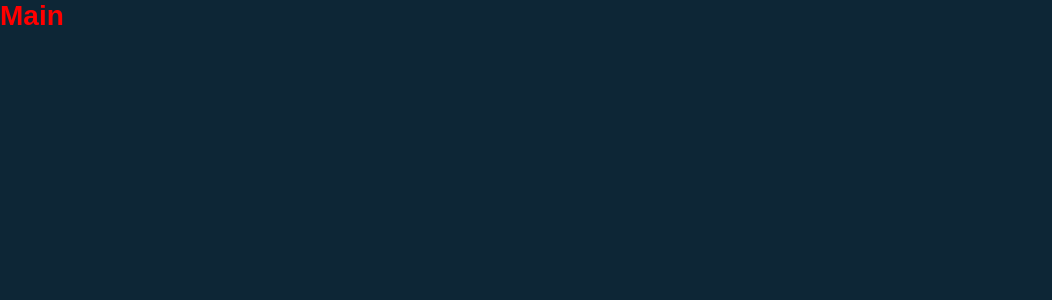
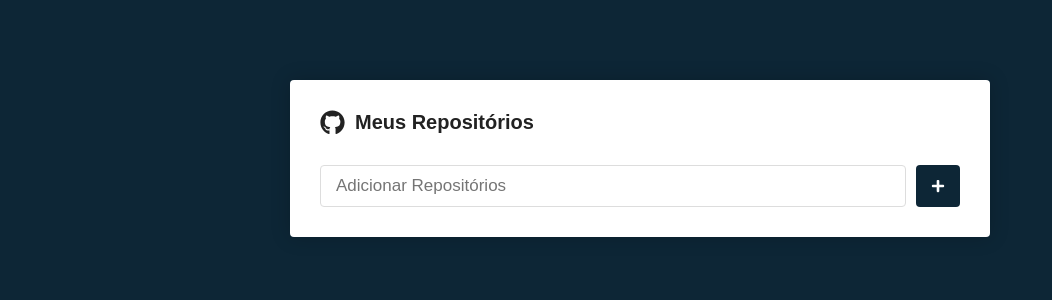
Before and after one commit to MarcosVinicius556/repos, a React (Vite) app: page / in a window 1280 px wide. Shown: the top 300 px of the page, without its empty margins (0-1052 px from the left). Built offline with nearby package versions, Linux system fonts and the light colour scheme.

Commit message:
Estilização da tela de busca de repositórios criada

```diff
--- a/package.json
+++ b/package.json
@@ -12,6 +12,7 @@
   "dependencies": {
     "react": "^18.2.0",
     "react-dom": "^18.2.0",
+    "react-icons": "^4.10.1",
     "react-router-dom": "^6.15.0",
     "styled-components": "^6.0.7"
   },
--- a/src/pages/Main/index.jsx
+++ b/src/pages/Main/index.jsx
@@ -1,11 +1,25 @@
 import React from 'react';
-
-import {Title} from './styles';
+import { FaGithub, FaPlus } from 'react-icons/fa';
+import { Container, Form, SubmitButton } from './styles';
 
 export default function Main(){
   return(
-    <Title>
-      Main
-    </Title>
+    <Container>
+
+      <h1>
+        <FaGithub size={25} />
+        Meus Repositórios
+      </h1>
+      {/*Normalmente quando se tem mais de 2
+        encadeamentos de componentes, um novo é criado....  */}
+      <Form onSubmit={()=>{}}>
+        <input type="text" placeholder='Adicionar Repositórios' />
+
+        <SubmitButton>
+          <FaPlus color='#fff' size={14} />
+        </SubmitButton>
+      </Form>
+
+    </Container>
   )
 }
--- a/src/pages/Main/styles.jsx
+++ b/src/pages/Main/styles.jsx
@@ -1,10 +1,46 @@
 import styled from 'styled-components';
 
-export const Title = styled.h1`
-  color: #FF0000;
+export const Container = styled.div`
+    max-width: 700px;
+    background: #FFF;
+    border-radius: 4px;
+    box-shadow: 0 0 20px rgba(0,0,0, 0.2);
+    padding: 30px;
+    margin: 80px auto;
 
+    h1 {
+        font-size: 20px;
+        display: flex;
+        flex-direction: row;
+        align-items: center;
 
-  span{
-    color:blue;
-  }
+        svg {
+            margin-right: 10px;
+        }
+    }
 `;
+
+export const Form = styled.form`
+    margin-top: 30px;
+    display: flex;
+    flex-direction: row;
+
+    input {
+        flex: 1;
+        border: 1px solid #ddd;
+        padding: 10px 15px;
+        border-radius: 4px;
+        font-size: 17px;
+    }
+`;
+
+export const SubmitButton = styled.button`
+    background: #0d2636;
+    border: 0;
+    border-radius: 4px;
+    margin-left: 10px;
+    padding: 0 15px;
+    display: flex;
+    justify-content: center;
+    align-items: center;
+`;
```
Also changed, not shown: 1 other file (tests, documents, lock files or other folders).
